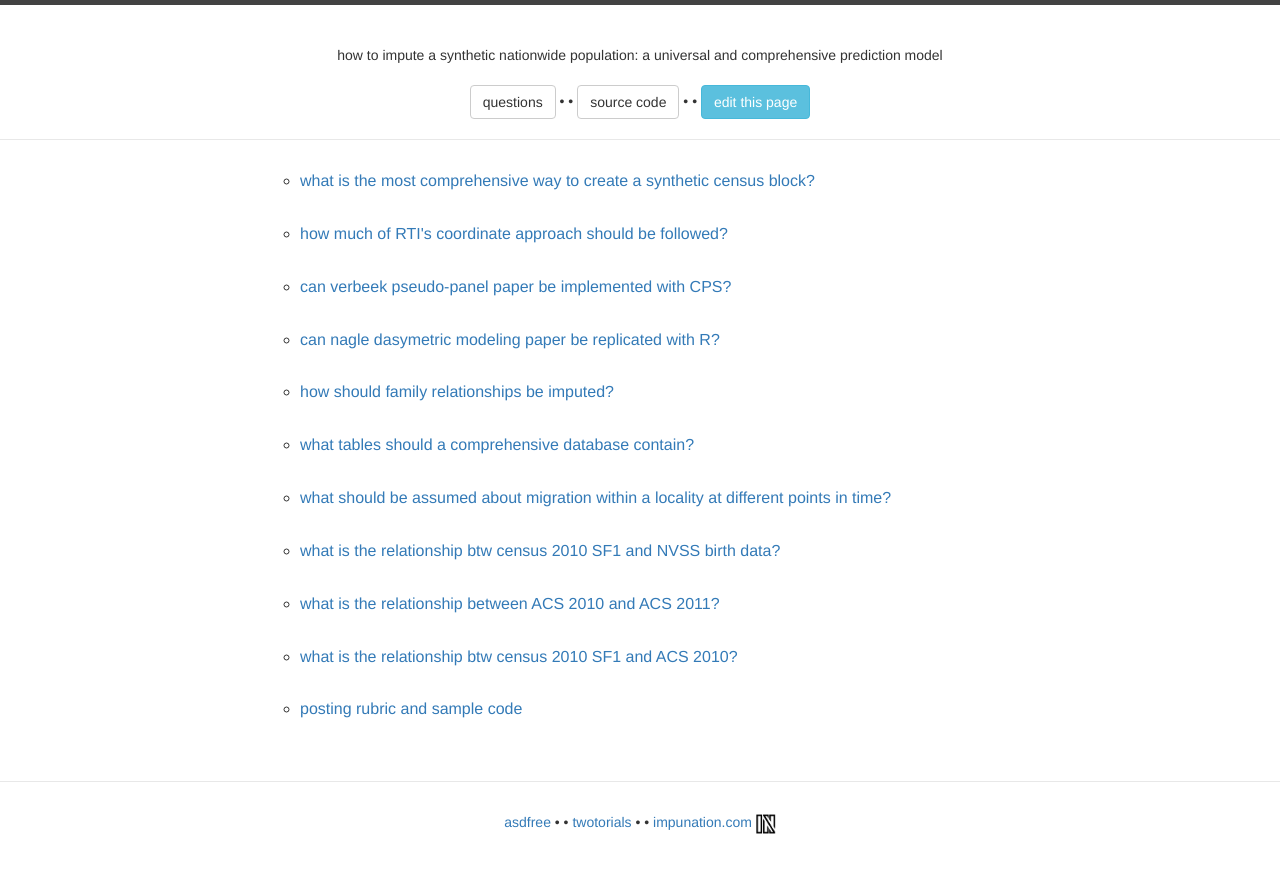
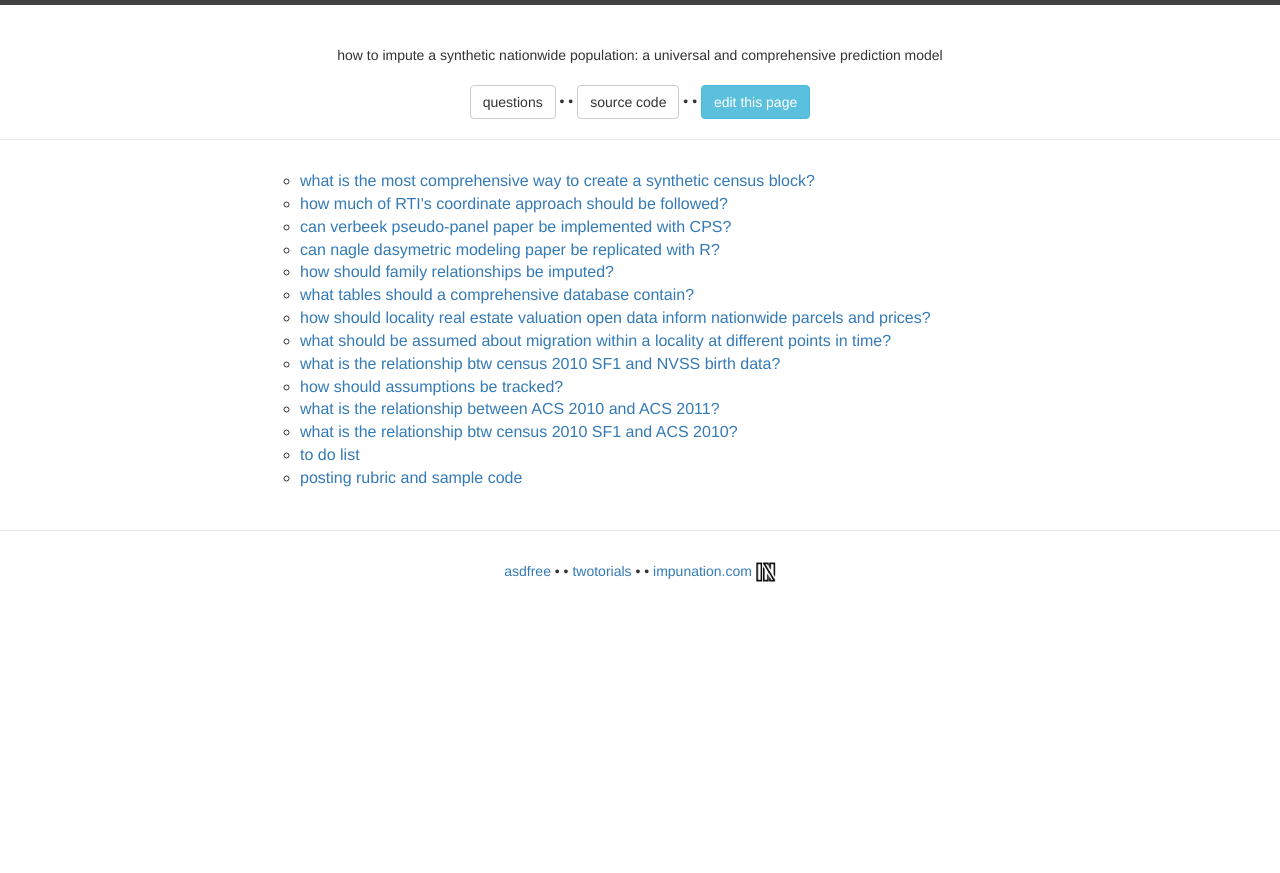
Before and after one commit to impunation/impunation.github.io, a Jekyll site: the page built from index.html, in a window 1280 px wide. Shown: the top 873 px of the page. Built offline with Jekyll 4.4.1, drawn with Linux system fonts in a browser that asks for light colours.

```diff
--- /dev/null
+++ b/_posts/2016-02-14-assumption_tracking.md
@@ -0,0 +1,12 @@
+---
+layout: post
+title:  "how should assumptions be tracked?"
+categories: [assumptions]
+tags: []
+---
+
+## notes
+
+
+
+https://github.com/impunation/assumption_tracking
--- /dev/null
+++ b/_posts/2016-02-14-real_estate_integration.md
@@ -0,0 +1,10 @@
+---
+layout: post
+title:  "how should locality real estate valuation open data inform nationwide parcels and prices?"
+categories: [real estate]
+tags: []
+---
+
+## notes
+
+https://github.com/impunation/real_estate_integration
--- a/_sass/_layout.scss
+++ b/_sass/_layout.scss
@@ -180,9 +180,10 @@
 	font-size: 16px;
     margin-left: 0;
     list-style: none;
+	list-style-type: circle;
 
     > li {
-        margin-bottom: $spacing-unit;
+        margin-bottom: 0 ;
 
     }
 }
--- a/index.html
+++ b/index.html
@@ -4,7 +4,7 @@ layout: default
 
 <div class="home">
 
-  <ul class="post-list" style="list-style-type:circle">
+  <ul class="post-list">
     {% for post in site.posts %}
       <li>
 
```
Also changed, not shown: _posts/2016-01-01-to_do_list.md (added, +9 -0 lines), _posts/2016-02-14-rti_coordinates.md (+3 -1 lines), _config.yml (line endings or trailing spaces), 2 other files.
